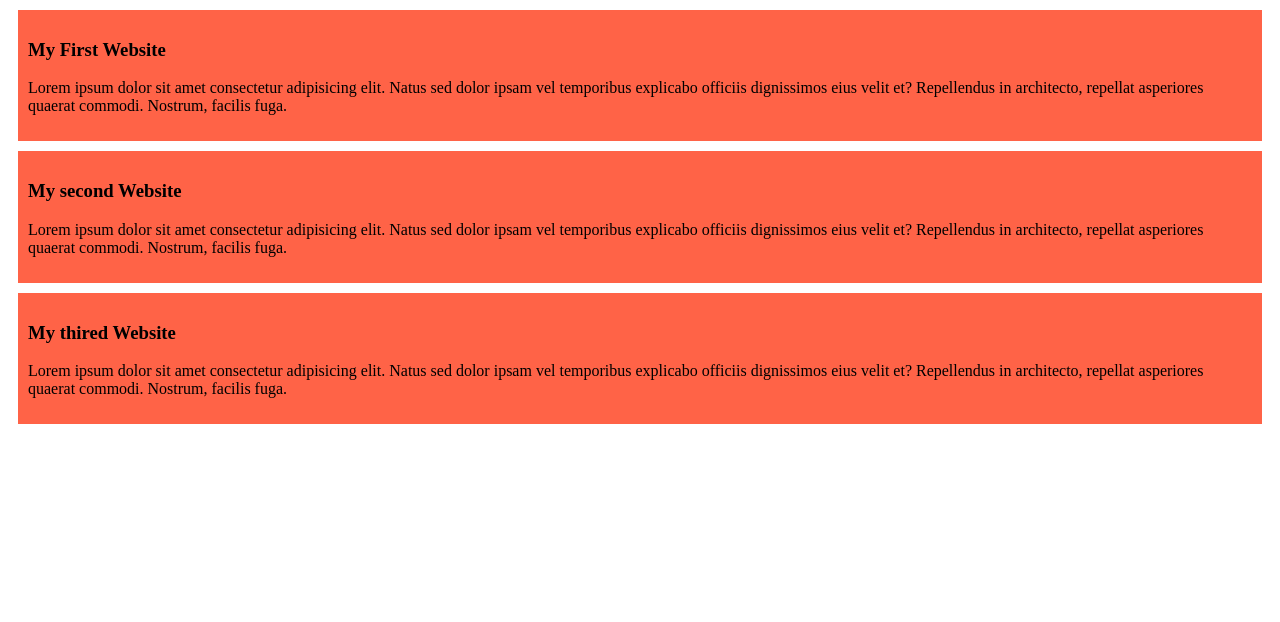
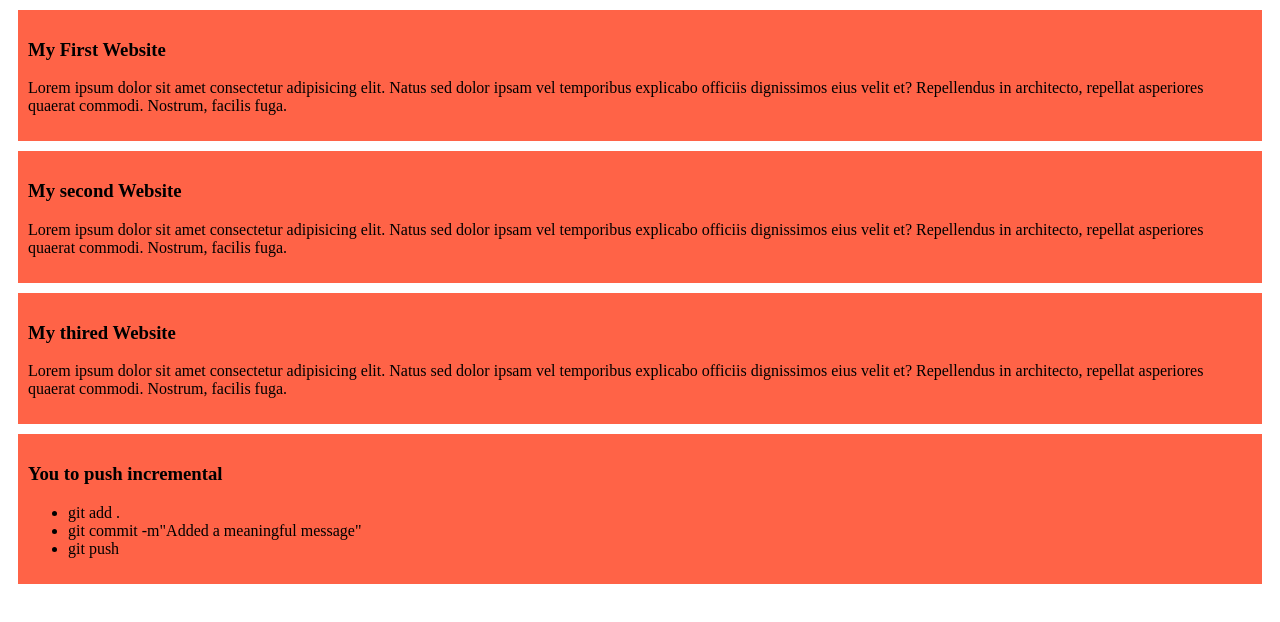
Before and after one commit to rifat3790/my-shelly-coop-report, a plain HTML site: page index.html in a window 1280 px wide. Drawn offline with Linux system fonts and the light colour scheme.

Commit message:
Added a list to push code

```diff
--- a/index.html
+++ b/index.html
@@ -30,5 +30,15 @@
             Lorem ipsum dolor sit amet consectetur adipisicing elit. Natus sed dolor ipsam vel temporibus explicabo officiis dignissimos eius velit et? Repellendus in architecto, repellat asperiores quaerat commodi. Nostrum, facilis fuga.
         </p>
     </div>
+
+    <div>
+        <h3>You to push incremental </h3>
+        <ul>
+            <li>git add .</li>
+            <li>git commit -m"Added a meaningful message"</li>
+            <li>git push</li>
+        </ul>
+
+    </div>
 </body>
 </html>
```
